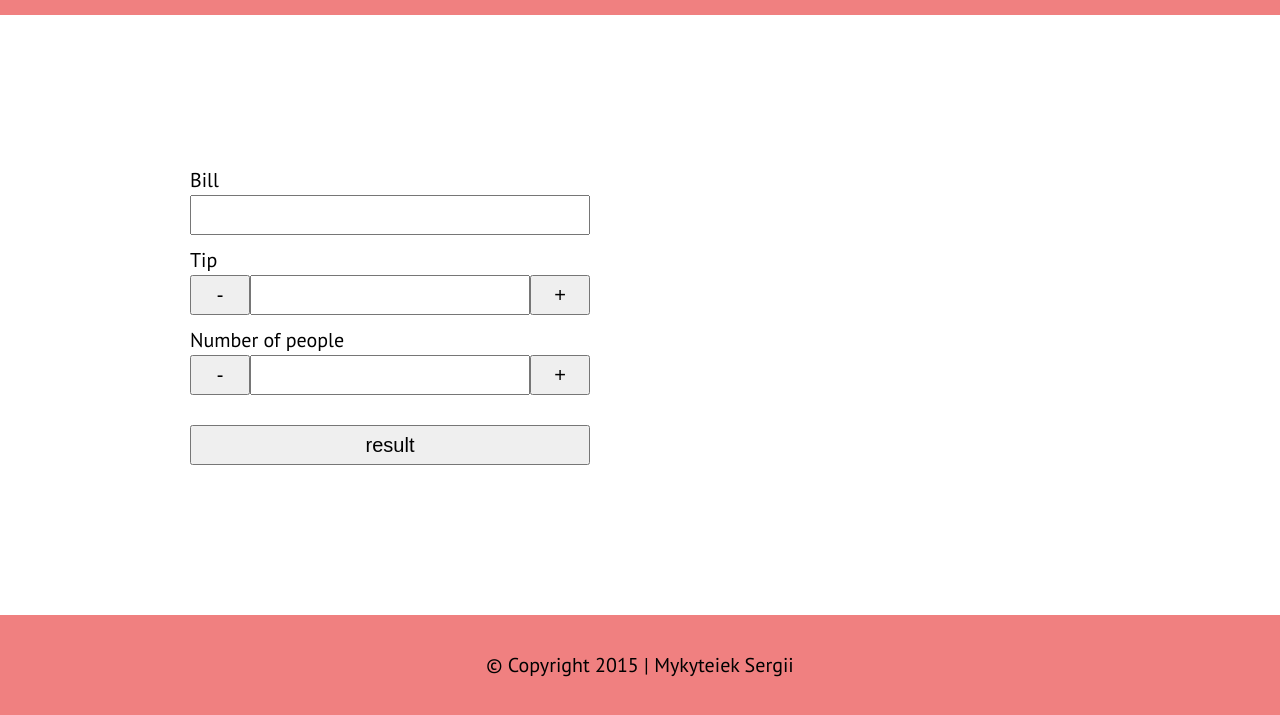
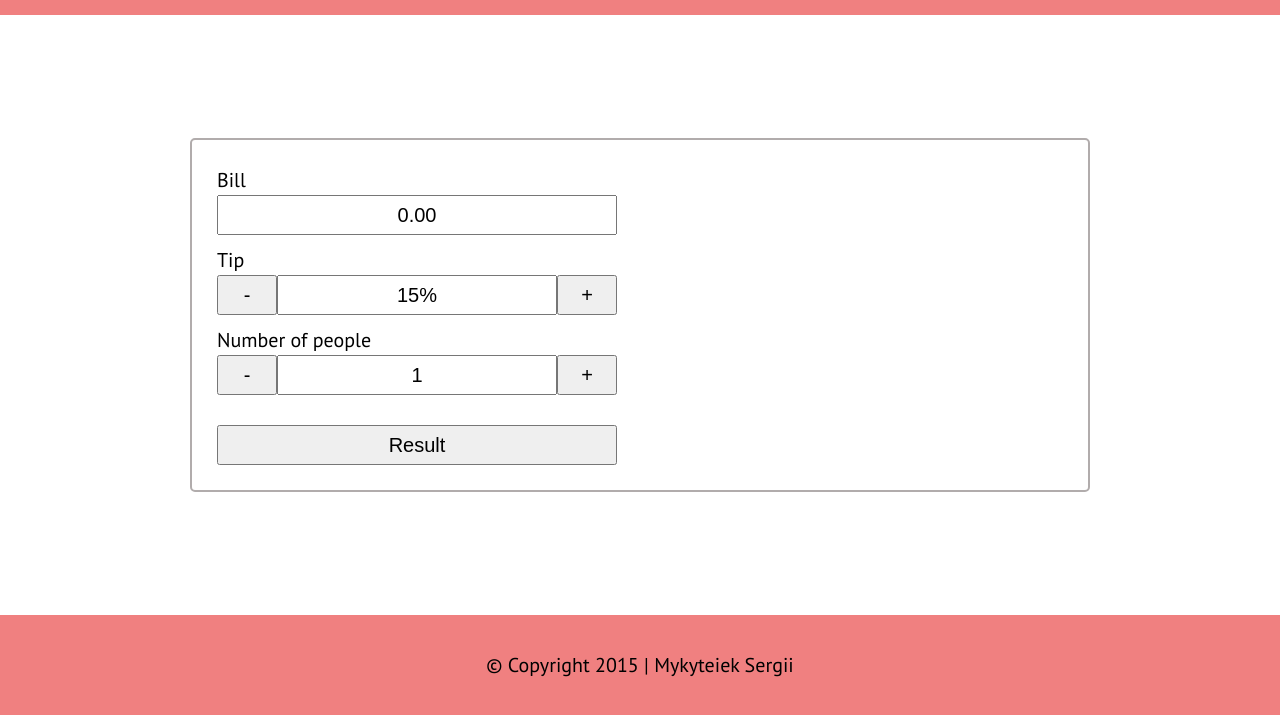
Before and after one commit to mikiteek/sv-html-css, a plain HTML site: page tip-calc/index.html in a window 1280 px wide. Shown: the part 85-800 px from the top of the page. Drawn offline with Linux system fonts and the light colour scheme.

Commit message:
tip-calc -> html and css completely ready

```diff
--- a/tip-calc/css/style.css
+++ b/tip-calc/css/style.css
@@ -50,8 +50,11 @@ main {
 
 /* M A I N*/
 .tip-decorator {
+  padding: 25px 25px;
   display: flex;
   justify-content: space-between;
+  border: solid 2px rgb(177, 172, 172);
+  border-radius: 5px;
 }
 
 #form-calc {
@@ -90,6 +93,27 @@ main {
 #input-bill {
   text-align: center;
 }
+.result-tip,
+.result-total {
+  display: flex;
+  /* justify-content: space-around; */
+}
+.result {
+  width: 350px;
+  display: flex;
+  flex-direction: column;
+  justify-content: space-around;
+}
+.result p {
+  font-size: 40px;
+}
+.result-total-price {
+  font-weight: bold;
+}
+.result-tip-title,
+.result-total-title {
+  margin-right: auto;
+}
 
 /* F O O T E R */
 .footer-page {
--- a/tip-calc/index.html
+++ b/tip-calc/index.html
@@ -22,7 +22,7 @@
           <form id="form-calc">
             <div class="div-bill">
               <p class="bill-title">Bill</p>
-              <input id="input-bill" type="text" />
+              <input id="input-bill" type="text" value="0.00" />
             </div>
             <div class="div-till">
               <p class="tip-title">Tip</p>
@@ -33,7 +33,7 @@
                   type="button"
                   value="-"
                 />
-                <input id="input-tip" type="text" />
+                <input id="input-tip" type="text" value="15%" />
                 <input
                   id="tip-plus"
                   class="button-change"
@@ -51,7 +51,7 @@
                   type="button"
                   value="-"
                 />
-                <input id="input-number" type="text" />
+                <input id="input-number" type="text" value="1" />
                 <input
                   id="number-plus"
                   class="button-change"
@@ -60,7 +60,7 @@
                 />
               </div>
             </div>
-            <input id="input-result" type="button" value="result" />
+            <input id="input-result" type="button" value="Result" />
           </form>
           <div class="result">
             <div class="result-tip">
```
